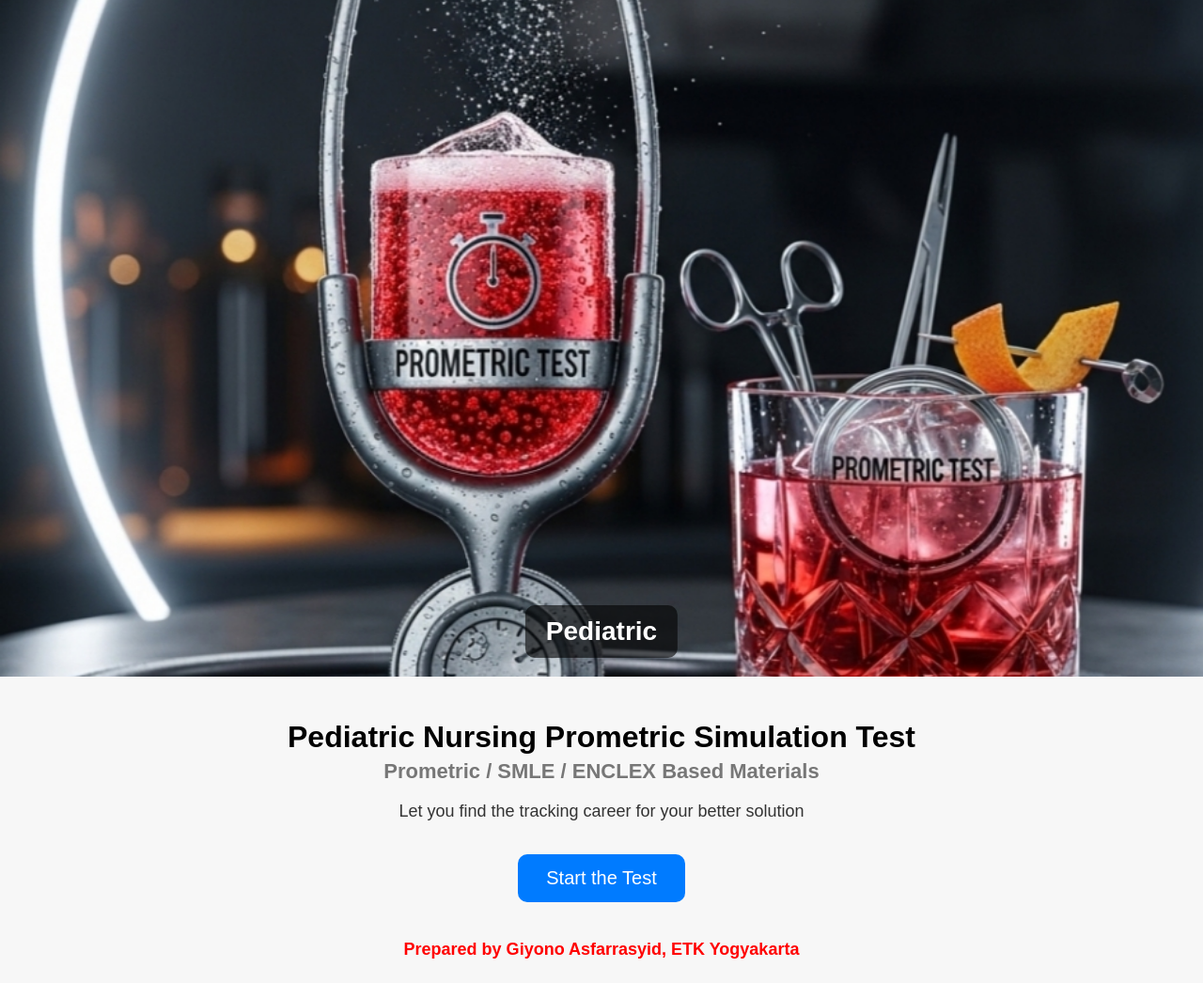
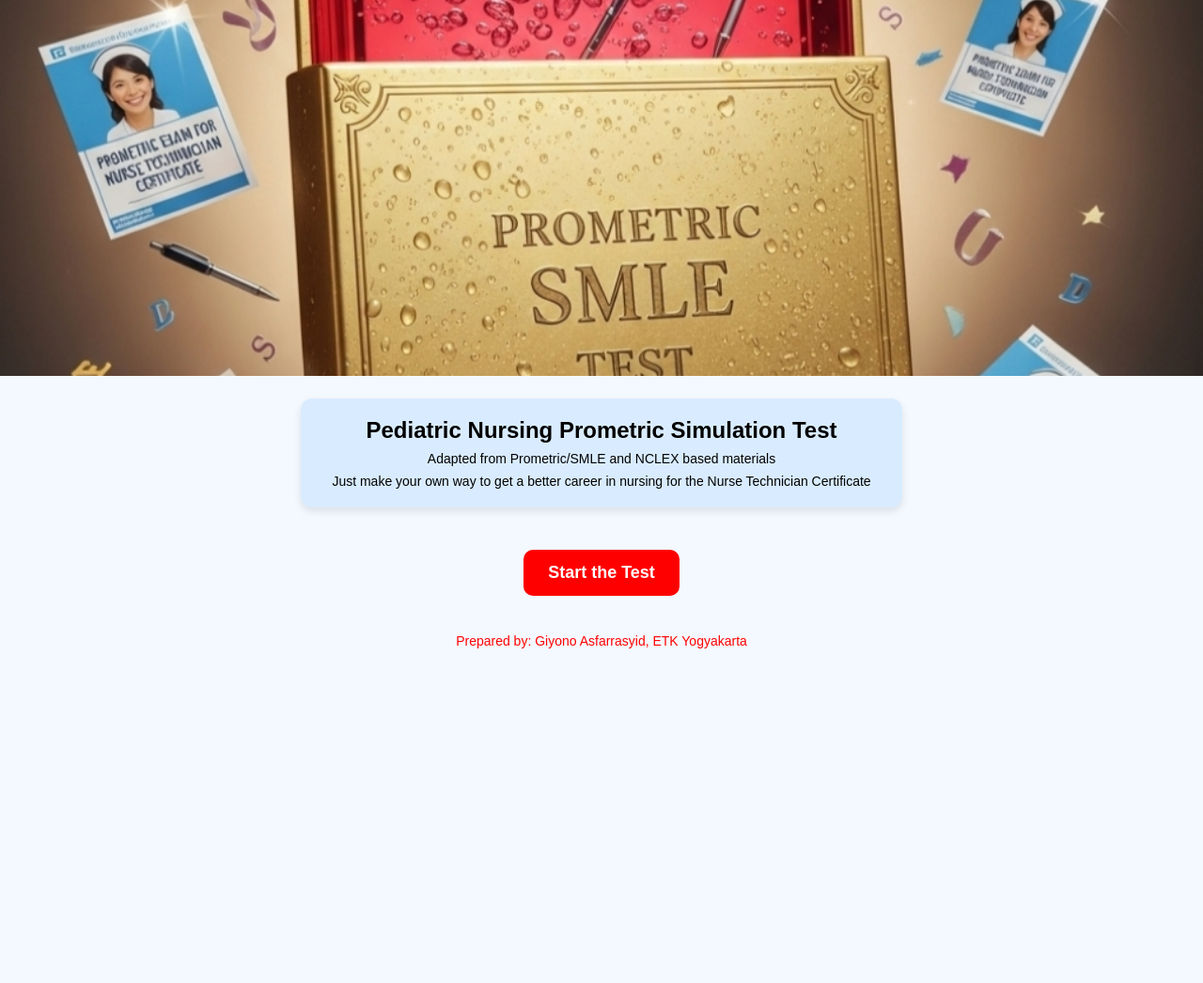
Before and after one commit to gyoutrain-lab/nursing-prometric-test-pediatric, a plain HTML site: page index.html in a window 1280 px wide. Shown: the whole page at 94% size. After the commit the page ends 800 px from the top, so only its background shows below. Drawn offline with Linux system fonts and the light colour scheme.

Commit message:
Update index.html

```diff
--- a/index.html
+++ b/index.html
@@ -3,125 +3,84 @@
 <head>
   <meta charset="UTF-8" />
   <meta name="viewport" content="width=device-width, initial-scale=1.0" />
+  <title>Pediatric Nursing Prometric Simulation Test</title>
 
-  <!-- ✅ WhatsApp / Facebook Thumbnail -->
-  <meta property="og:title" content="Pediatric Nursing Prometric Simulation Test">
-  <meta property="og:description" content="SMLE-based materials — Let you find the tracking career for your better solution.">
-  <meta property="og:image" content="https://raw.githubusercontent.com/gyoutrain-lab/nursing-prometric-test-pediatric/main/icon6.jpg">
-  <meta property="og:image:width" content="1200">
-  <meta property="og:image:height" content="630">
-  <meta property="og:type" content="website">
-  <meta property="og:url" content="https://gyoutrain-lab.github.io/nursing-prometric-test-criticalcare2/">
-
-  <title>Pediatric Nursing Prometric Simulation Test</title>
+  <!-- ✅ Social Preview (WhatsApp/Facebook) -->
+  <meta property="og:title" content="Pediatric Nursing Prometric Simulation Test" />
+  <meta property="og:description" content="SMLE/Prometric-based Pediatric Nursing Simulation Test" />
+  <meta property="og:image" content="https://raw.githubusercontent.com/gyoutrain-lab/nursing-prometric-test-pediatric/main/icon5.jpg" />
+  <meta property="og:type" content="website" />
+  <meta property="og:url" content="https://gyoutrain-lab.github.io/nursing-prometric-test-pediatric/" />
 
   <style>
     body {
       margin: 0;
-      font-family: Arial, Helvetica, sans-serif;
-      background-color: #f7f7f7;
+      font-family: Arial, sans-serif;
+      background: #f4f9ff;
+      text-align: center;
     }
 
-    .hero {
-      position: relative;
+    .hero-img {
       width: 100%;
-      height: 90vh;
-      overflow: hidden;
-    }
-
-    .hero img {
-      width: 100%;
-      height: 100%;
+      height: 50vh;
       object-fit: cover;
     }
 
-    .hero-text {
-      position: absolute;
-      bottom: 20px;
-      left: 50%;
-      transform: translateX(-50%);
-      background: rgba(0,0,0,0.6);
-      color: #fff;
-      padding: 12px 22px;
-      font-size: 28px;
-      font-weight: bold;
-      border-radius: 10px;
-    }
-
-    .content {
-      text-align: center;
-      padding: 25px;
+    .title-box {
+      background: #d9ecff;
+      padding: 20px;
+      margin: 20px auto;
+      width: 90%;
+      max-width: 600px;
+      border-radius: 12px;
+      box-shadow: 0 4px 8px rgba(0,0,0,0.1);
     }
 
     h1 {
-      font-size: 32px;
-      margin-bottom: 5px;
+      margin: 0;
+      font-size: 24px;
+      font-weight: bold;
     }
 
-    h2 {
-      font-size: 22px;
-      margin-top: 0;
-      color: #777;
-    }
-
-    .subtitle {
-      font-size: 18px;
-      margin-bottom: 25px;
-      color: #333;
+    h3 {
+      margin: 8px 0 0 0;
+      font-size: 14px;
+      font-weight: normal;
     }
 
     .start-btn {
       display: inline-block;
-      background: #007bff;
+      margin-top: 25px;
+      padding: 14px 26px;
+      background: red;
       color: white;
-      padding: 14px 30px;
+      font-size: 18px;
+      border-radius: 10px;
       text-decoration: none;
-      font-size: 20px;
-      border-radius: 10px;
-      margin-top: 10px;
+      font-weight: bold;
     }
 
-    .start-btn:hover {
-      background: #0056d6;
-    }
-
-    .footer {
+    footer {
       margin-top: 40px;
-      text-align: center;
+      padding-bottom: 20px;
+      font-size: 14px;
       color: red;
-      font-size: 18px;
-      font-weight: bold;
     }
   </style>
 </head>
-
 <body>
 
-  <!-- ✅ Full Page Image -->
-  <div class="hero">
-    <img src="https://raw.githubusercontent.com/gyoutrain-lab/nursing-prometric-test-pediatric/main/icon6.jpg"
-         alt="Pediatric Cover">
-    <div class="hero-text">Pediatric</div>
+  <img class="hero-img" src="https://raw.githubusercontent.com/gyoutrain-lab/nursing-prometric-test-pediatric/main/icon5.jpg" alt="Pediatric Icon" />
+
+  <div class="title-box">
+    <h1>Pediatric Nursing Prometric Simulation Test</h1>
+    <h3>Adapted from Prometric/SMLE and NCLEX based materials</h3>
+    <h3>Just make your own way to get a better career in nursing for the Nurse Technician Certificate</h3>
   </div>
 
-  <!-- ✅ Landing Page Content -->
-  <div class="content">
-    <h1>Pediatric Nursing Prometric Simulation Test</h1>
-    <h2>Prometric / SMLE / ENCLEX Based Materials</h2>
+  <a class="start-btn" href="https://script.google.com/macros/s/AKfycbyI16WEci_roP7Nyf5a6eGzO3bk2GieCJY2syINfqlziNJh5IBbA3_4qIhAQck_cBbTbg/exec">Start the Test</a>
 
-    <div class="subtitle">Let you find the tracking career for your better solution</div>
-
-    <!-- ✅ Google Script (your original link unchanged) -->
-    <a class="start-btn"
-       href="https://script.google.com/macros/s/AKfycbyI16WEci_roP7Nyf5a6eGzO3bk2GieCJY2syINfqlziNJh5IBbA3_4qIhAQck_cBbTbg/exec"
-       target="_blank">
-       Start the Test
-    </a>
-
-    <div class="footer">
-      Prepared by Giyono Asfarrasyid, ETK Yogyakarta
-    </div>
-  </div>
+  <footer>Prepared by: Giyono Asfarrasyid, ETK Yogyakarta</footer>
 
 </body>
 </html>
```
